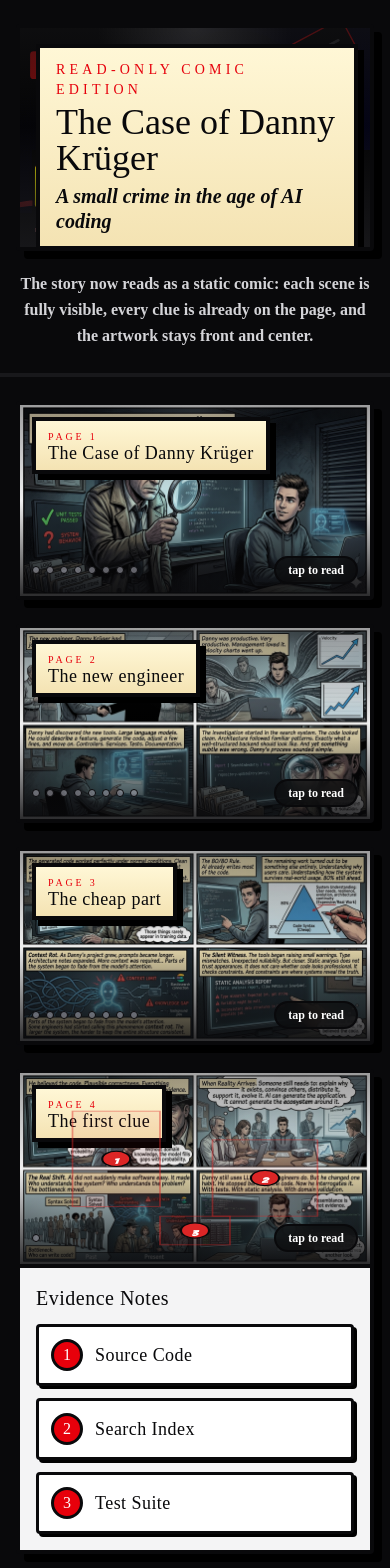
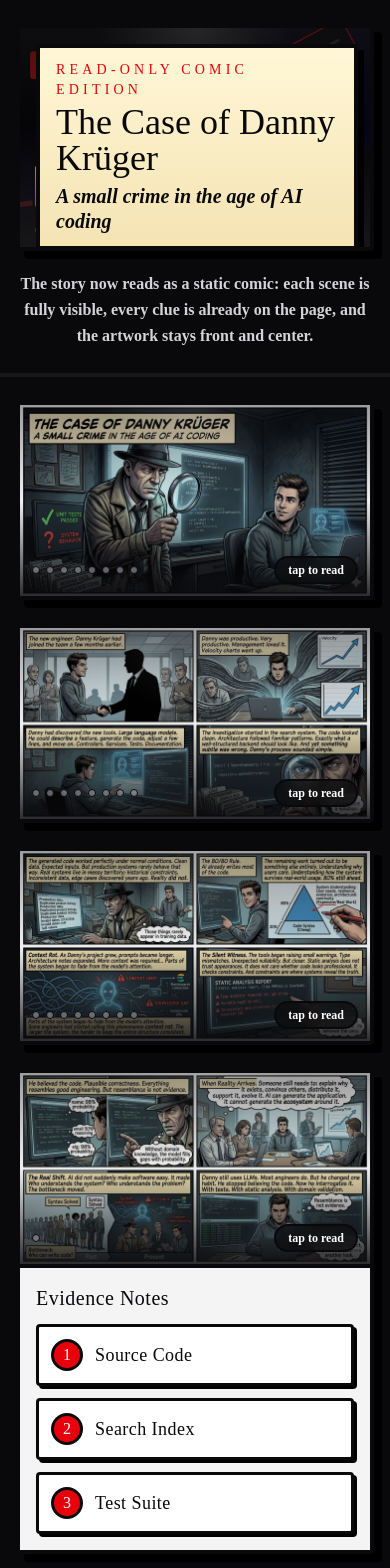
Before and after one commit to voku/LLMComic, a React (Vite) app: page / in a window 390 px wide. Shown: the top 1568 px of the page. Built offline with nearby package versions, Linux system fonts and the light colour scheme; a web font is replaced by a local one.

Commit message:
feat: hide PAGE badge and hotspot SVG until hover/focus
Co-authored-by: voku <264695+voku@users.noreply.github.com>

```diff
--- a/src/components/ComicPageView.tsx
+++ b/src/components/ComicPageView.tsx
@@ -42,7 +42,7 @@ export function ComicPageView({ page, pageNumber }: { page: ComicPage; pageNumbe
     <article className="overflow-hidden rounded-sm border-[4px] border-zinc-950 bg-zinc-900 shadow-[8px_8px_0px_0px_rgba(0,0,0,1)]">
       {/* ── Image + scaling image map overlay ─────────────────────────── */}
       <div
-        className={`relative w-full${hasText && !allRevealed ? ' cursor-pointer select-none' : ''}`}
+        className={`group relative w-full${hasText && !allRevealed ? ' cursor-pointer select-none' : ''}`}
         style={aspectStyle}
         onClick={handleImageClick}
         role={hasText && !allRevealed ? 'button' : undefined}
@@ -66,8 +66,8 @@ export function ComicPageView({ page, pageNumber }: { page: ComicPage; pageNumbe
         {/* Dark gradient so text and markers stay readable */}
         <div className="pointer-events-none absolute inset-0 bg-[radial-gradient(circle_at_top,_rgba(255,255,255,0.08),_transparent_35%),linear-gradient(to_top,_rgba(9,9,11,0.85),_rgba(9,9,11,0.06)_50%,_rgba(9,9,11,0.40))]" />
 
-        {/* Page badge */}
-        <div className="absolute left-3 top-3 md:left-5 md:top-5">
+        {/* Page badge – visible only on hover / keyboard focus */}
+        <div className="absolute left-3 top-3 opacity-0 transition-opacity group-hover:opacity-100 group-focus-within:opacity-100 md:left-5 md:top-5">
           <div className="inline-block border-[4px] border-zinc-950 bg-[linear-gradient(180deg,#fff7d6_0%,#f4e3b3_100%)] px-3 py-2 shadow-[6px_6px_0px_0px_rgba(0,0,0,1)] md:px-5 md:py-3">
             <p className="font-[--font-comic-title] text-[10px] tracking-[0.28em] text-red-600 md:text-xs">
               PAGE {pageNumber}
@@ -86,7 +86,7 @@ export function ComicPageView({ page, pageNumber }: { page: ComicPage; pageNumbe
             so every <rect> and marker scales with the rendered image size. */}
         {hasInteractive && (
           <svg
-            className="absolute inset-0 h-full w-full"
+            className="absolute inset-0 h-full w-full opacity-0 pointer-events-none transition-opacity group-hover:opacity-100 group-hover:pointer-events-auto group-focus-within:opacity-100 group-focus-within:pointer-events-auto"
             viewBox="0 0 100 100"
             preserveAspectRatio="none"
             aria-label="Interactive hotspot map"
```
